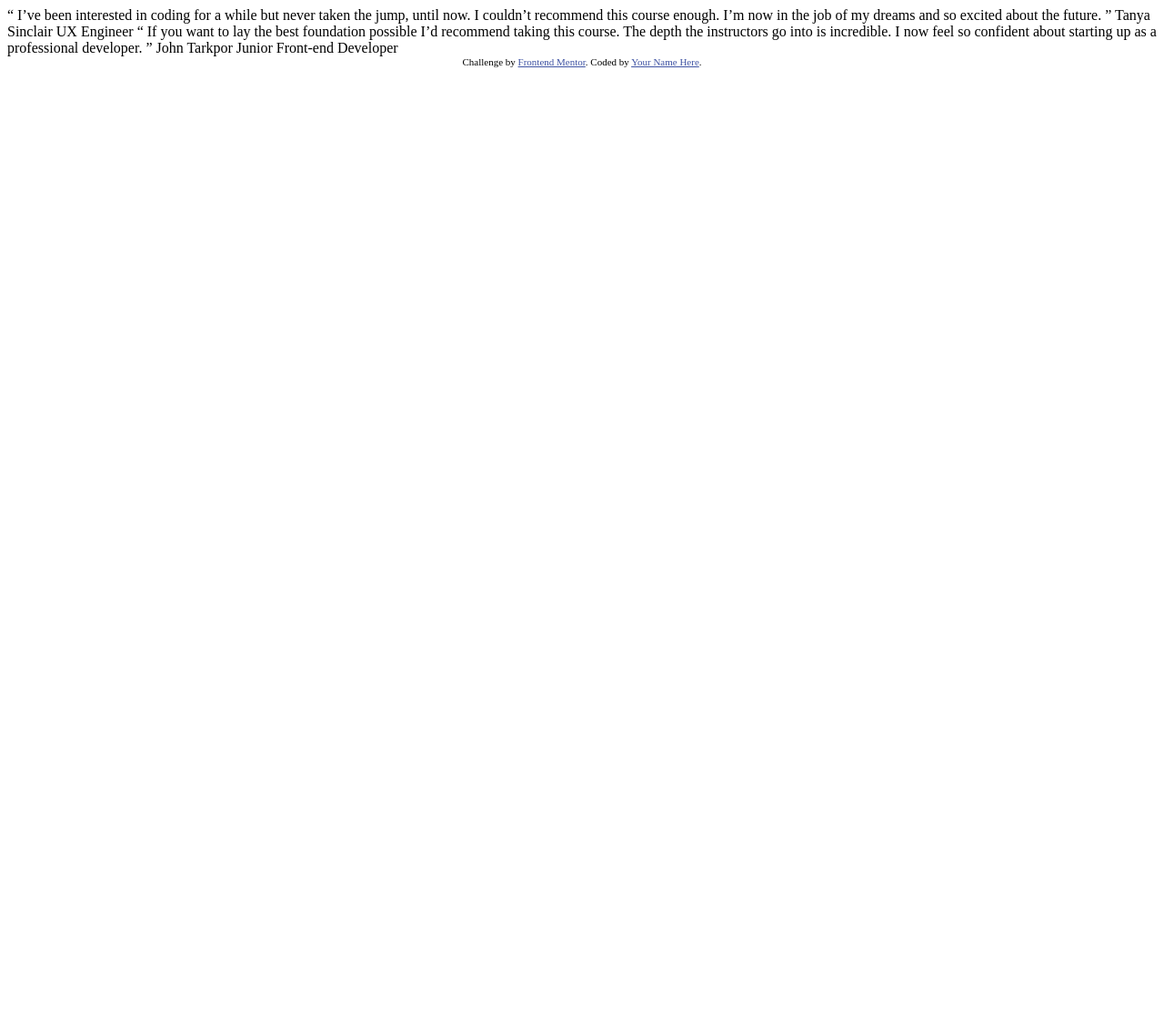
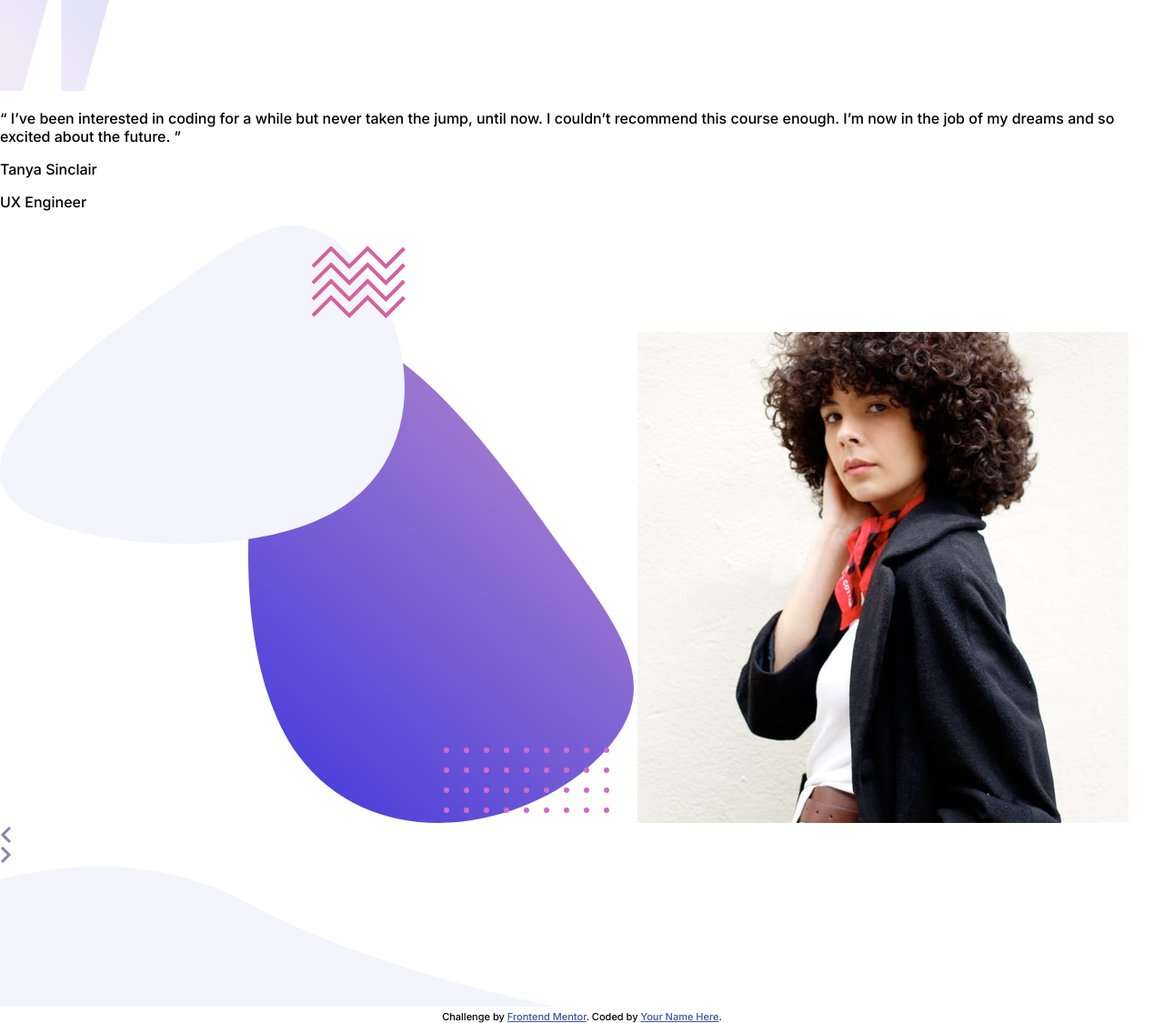
Before and after one commit to Abraao2501/Coding-bootcamp-testimonials-slider, a plain HTML site: page index.html in a window 1280 px wide. Shown: the whole page at 91% size. Before the commit the page ends 800 px from the top, so only its background shows below. Drawn offline with Linux system fonts and the light colour scheme.

Commit message:
Struturing HTML

```diff
--- a/index.html
+++ b/index.html
@@ -5,8 +5,11 @@
   <meta name="viewport" content="width=device-width, initial-scale=1.0"> <!-- displays site properly based on user's device -->
 
   <link rel="icon" type="image/png" sizes="32x32" href="./images/favicon-32x32.png">
+  <link rel="preconnect" href="https://fonts.gstatic.com">
+  <link href="https://fonts.googleapis.com/css2?family=Inter:wght@300;500;700&display=swap" rel="stylesheet">
 
   <title>Frontend Mentor | Coding Bootcamp Testimonials Slider</title>
+  <link rel="stylesheet" href="style.css">
 
   <!-- Feel free to remove these styles or customise in your own stylesheet 👍 -->
   <style>
@@ -15,24 +18,57 @@
   </style>
 </head>
 <body>
+  <main>
+    <section class="text">
+      <img src="/images/pattern-quotes.svg" alt="Quotes">
 
-  “ I’ve been interested in coding for a while but never taken the jump, until now.
-  I couldn’t recommend this course enough. I’m now in the job of my dreams and so
-  excited about the future. ”
+      <p class="informations">“ I’ve been interested in coding for a while but never taken the jump, until now.
+        I couldn’t recommend this course enough. I’m now in the job of my dreams and so
+        excited about the future. ”
+      </p>
 
-  Tanya Sinclair
-  UX Engineer
+      <p id="strong" class="name">
+        Tanya Sinclair
+      </p>
 
-  “ If you want to lay the best foundation possible I’d recommend taking this course.
+      <p class="profession">
+        UX Engineer
+      </p>
+    </section>
+
+    <section class="img-person">
+      <img src="/images/pattern-bg.svg" alt="Background">
+      <img src="/images/image-tanya.jpg" alt="Tanya" class="photo">
+
+      <div class="buttons-slider">
+        <div class="prev">
+          <img src="/images/icon-prev.svg" alt="Prev">
+        </div>
+        <div class="next">
+          <img src="/images/icon-next.svg" alt="next">
+        </div>
+
+      </div>
+
+    </section>
+
+    <img src="/images/pattern-curve.svg" alt="Curve">
+  </main>
+
+
+
+
+  <!--“ If you want to lay the best foundation possible I’d recommend taking this course.
   The depth the instructors go into is incredible. I now feel so confident about
   starting up as a professional developer. ”
 
   John Tarkpor
-  Junior Front-end Developer
+  Junior Front-end Developer-->
 
   <div class="attribution">
     Challenge by <a href="https://www.frontendmentor.io?ref=challenge" target="_blank">Frontend Mentor</a>.
     Coded by <a href="#">Your Name Here</a>.
   </div>
+
 </body>
 </html>
--- /dev/null
+++ b/style.css
@@ -0,0 +1,9 @@
+* {
+    box-sizing: border-box;
+}
+body {
+    margin: 0;
+    padding: 0;
+
+    font-family: 'Inter', sans-serif;
+}
```
